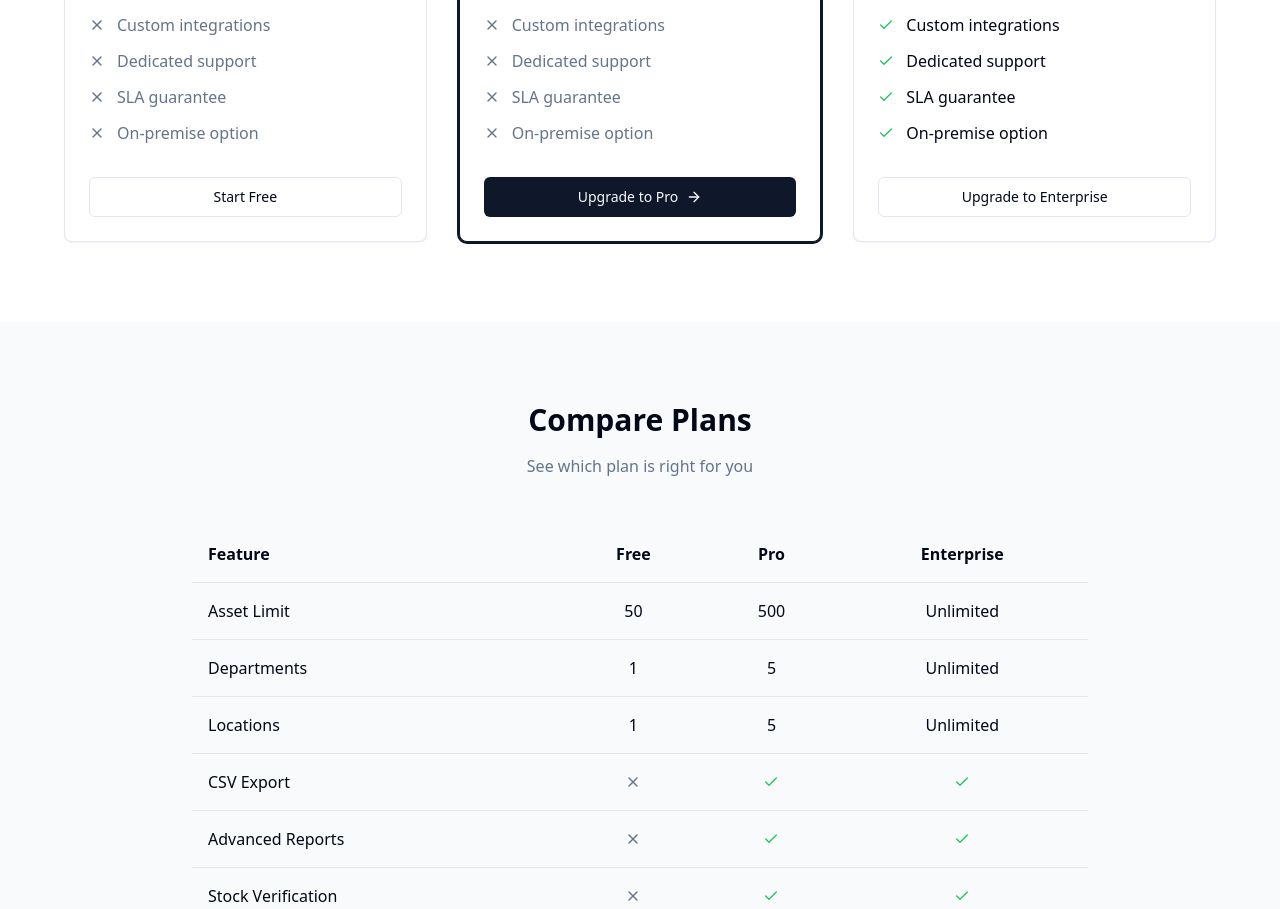
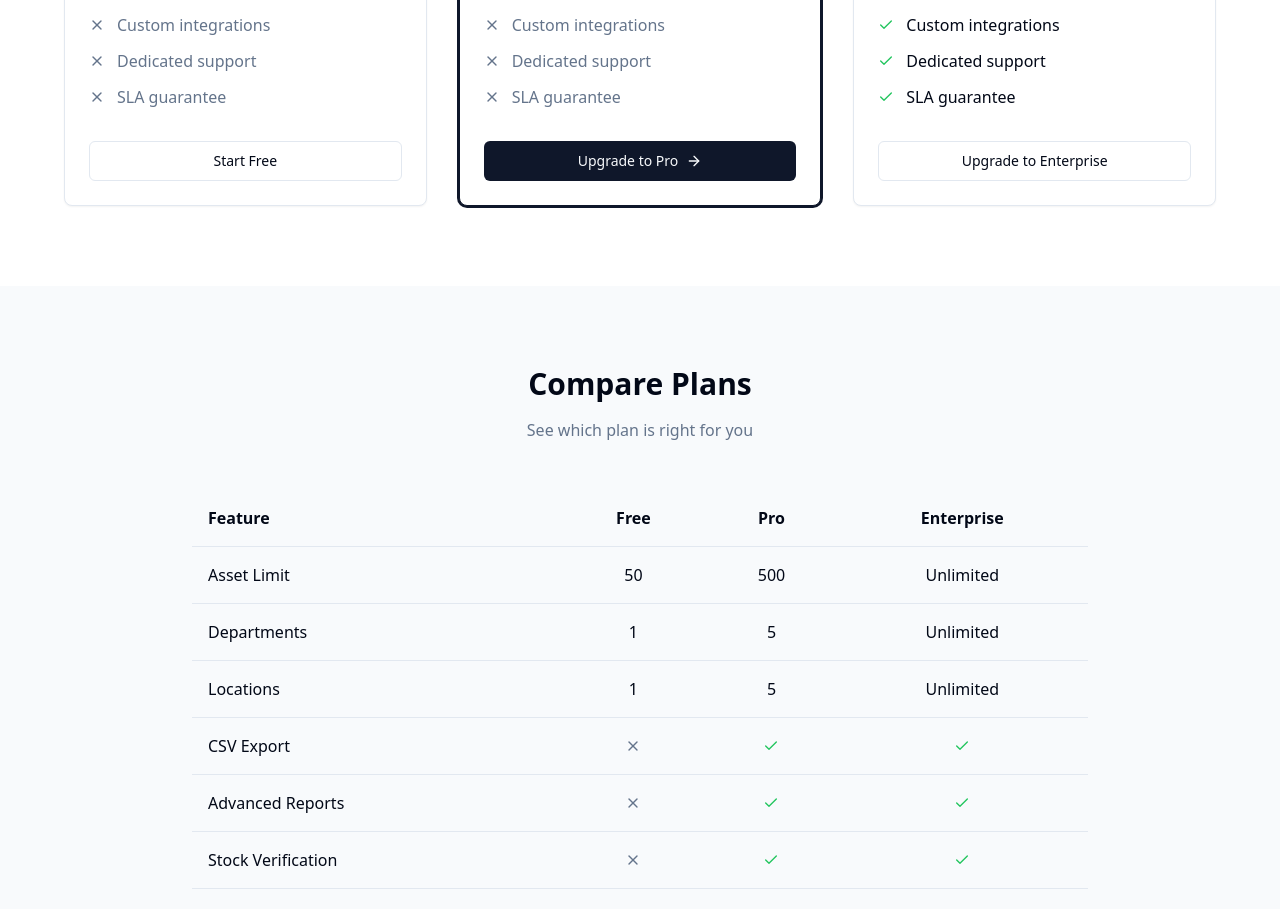
Before and after one commit to odmax/MozAsset, a Next.js app: page /pricing in a window 1280 px wide. Shown: the part 1020-1929 px from the top of the page. Built offline with nearby package versions, Linux system fonts and the light colour scheme.

Commit message:
Remove all remaining on-premise references from landing, pricing, and contact pages

```diff
--- a/src/app/contact/page.tsx
+++ b/src/app/contact/page.tsx
@@ -131,7 +131,6 @@ export default function ContactPage() {
                   <h3 className="font-semibold mb-4">What we can help with:</h3>
                   <ul className="space-y-2 text-sm text-muted-foreground">
                     <li>- Custom pricing for large organizations</li>
-                    <li>- On-premise installations</li>
                     <li>- API and integration needs</li>
                     <li>- Dedicated account management</li>
                     <li>- SLA and compliance requirements</li>
--- a/src/app/page.tsx
+++ b/src/app/page.tsx
@@ -67,7 +67,6 @@ const plans = [
       'Advanced controls',
       'Dedicated support',
       'SLA guarantee',
-      'On-premise option'
     ],
     cta: 'Upgrade to Enterprise',
     href: '/contact',
--- a/src/app/pricing/page.tsx
+++ b/src/app/pricing/page.tsx
@@ -22,7 +22,6 @@ const features = [
   { name: 'Custom integrations', included: false },
   { name: 'Dedicated support', included: false },
   { name: 'SLA guarantee', included: false },
-  { name: 'On-premise option', included: false },
 ];
 
 const comparisonFeatures = [
@@ -230,10 +229,6 @@ export default function PricingPage() {
                     <X className="h-4 w-4 text-muted-foreground shrink-0" />
                     <span className="text-muted-foreground">SLA guarantee</span>
                   </li>
-                  <li className="flex items-center gap-3">
-                    <X className="h-4 w-4 text-muted-foreground shrink-0" />
-                    <span className="text-muted-foreground">On-premise option</span>
-                  </li>
                 </ul>
                 <Link href="/signup?plan=pro" className="block">
                   <Button className="w-full">
@@ -322,10 +317,6 @@ export default function PricingPage() {
                   <li className="flex items-center gap-3">
                     <Check className="h-4 w-4 text-green-500 shrink-0" />
                     <span>SLA guarantee</span>
-                  </li>
-                  <li className="flex items-center gap-3">
-                    <Check className="h-4 w-4 text-green-500 shrink-0" />
-                    <span>On-premise option</span>
                   </li>
                 </ul>
                 <Link href="/contact" className="block">
```
